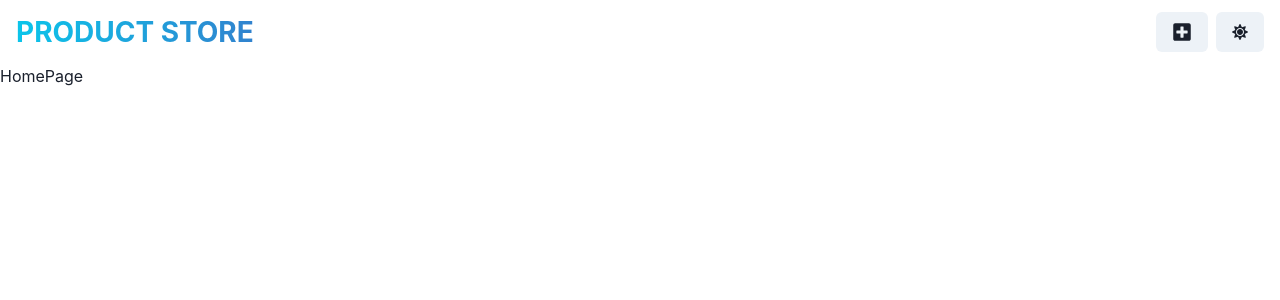
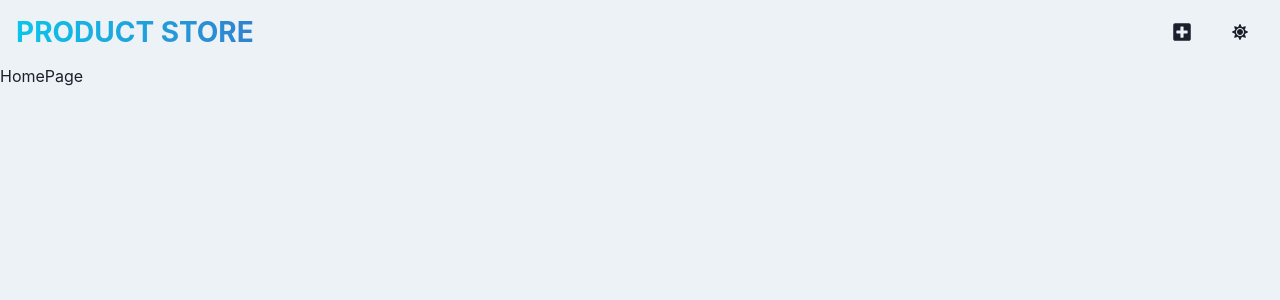
Before and after one commit to HectorMendezFernandez/MERN-Product-Store, a React (Vite) app in the folder frontend/: page / in a window 1280 px wide. Shown: the top 300 px of the page. Built offline with nearby package versions, Linux system fonts and the light colour scheme.

Commit message:
ADD - Adding color values when toggle options

```diff
--- a/frontend/src/App.jsx
+++ b/frontend/src/App.jsx
@@ -1,4 +1,4 @@
-import { Box } from "@chakra-ui/react"
+import { Box, useColorModeValue } from "@chakra-ui/react"
 import { Route,Routes } from "react-router-dom"
 import {HomePage} from "./pages/HomePage"
 import {CreatePage} from "./pages/CreatePage"
@@ -7,7 +7,7 @@
 function App() {
 
   return (
-    <Box minH={"100vh"}>
+    <Box minH={"100vh"} bg={useColorModeValue("gray.100", "gray.900")}>
       <Navbar />
       <Routes>
         <Route path="/" element={<HomePage/>} />
```
